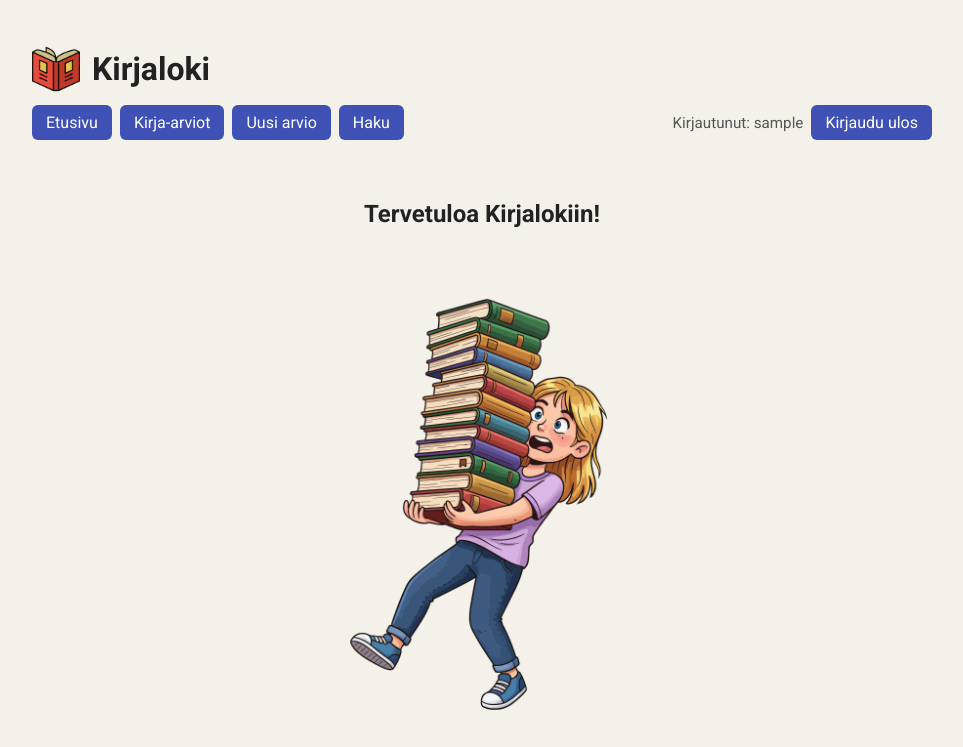
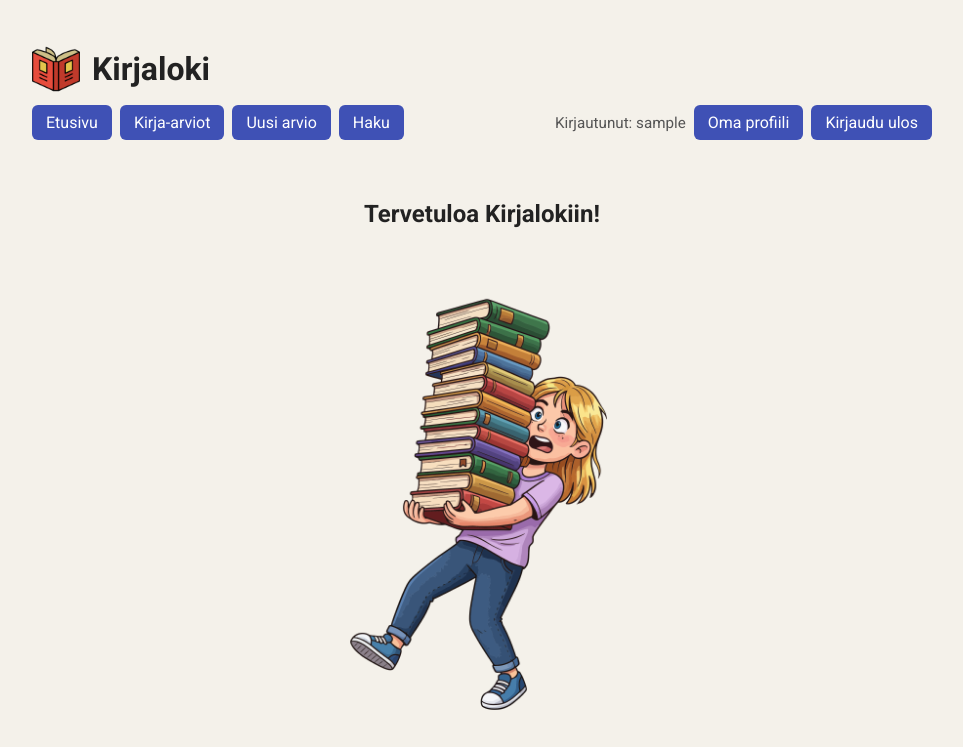
Before and after one commit to antsrm/kirjaloki, a Flask app: page / in a window 1280 px wide. Shown: the top 747 px of the page, without its empty margins (158-1121 px from the left). Run offline with Flask 3, Linux system fonts and the light colour scheme; the visitor is signed in with stand-in values (Sample User, id 1).

Commit message:
Improve user profile navigation

```diff
--- a/templates/layout.html
+++ b/templates/layout.html
@@ -35,6 +35,10 @@
                         Kirjautunut: {{ session.username }}
                     </span>
 
+                    <a class="button" href="/user/{{ session.user_id }}">
+                        Oma profiili
+                    </a>
+
                     <a class="button" href="/logout">
                         Kirjaudu ulos
                     </a>
```
